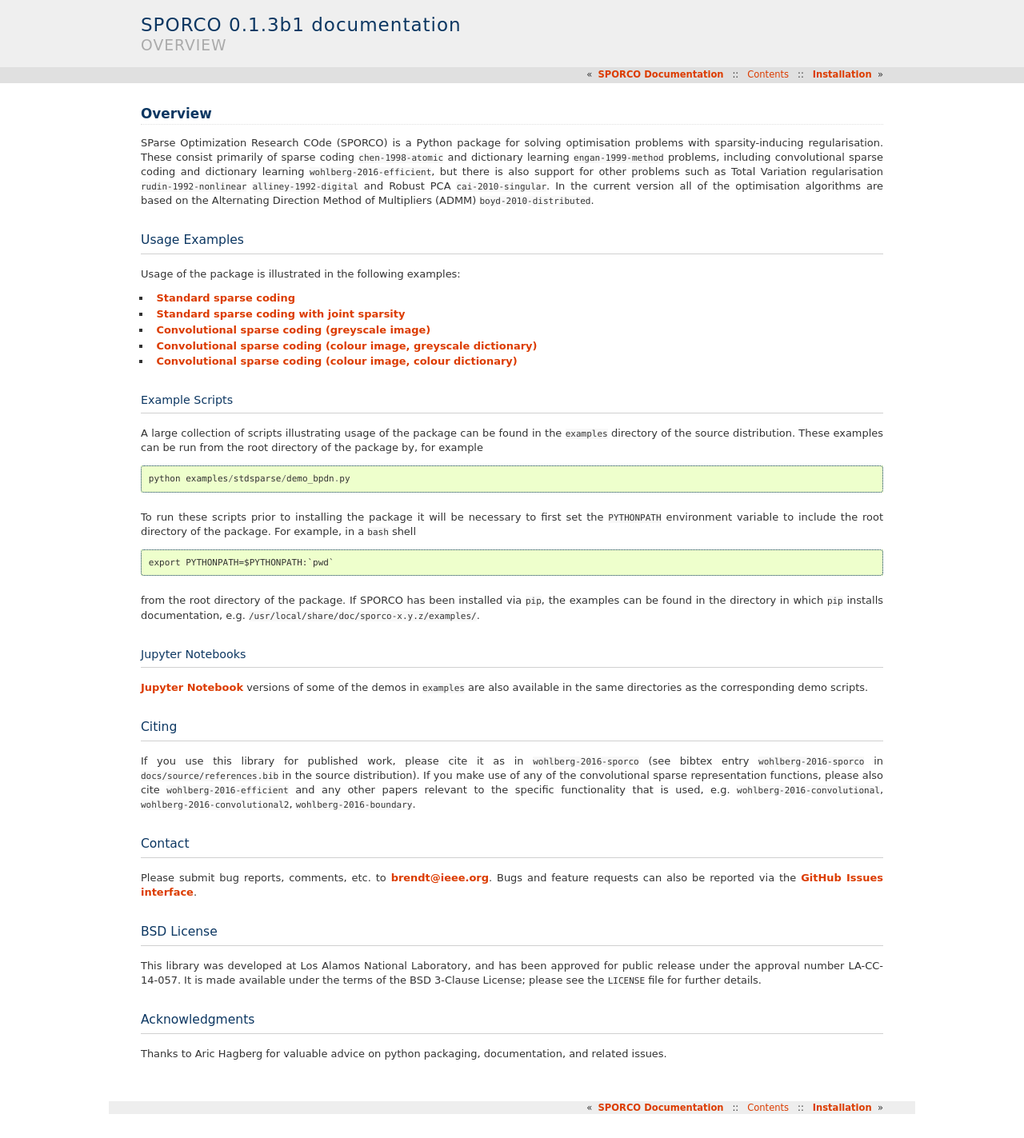
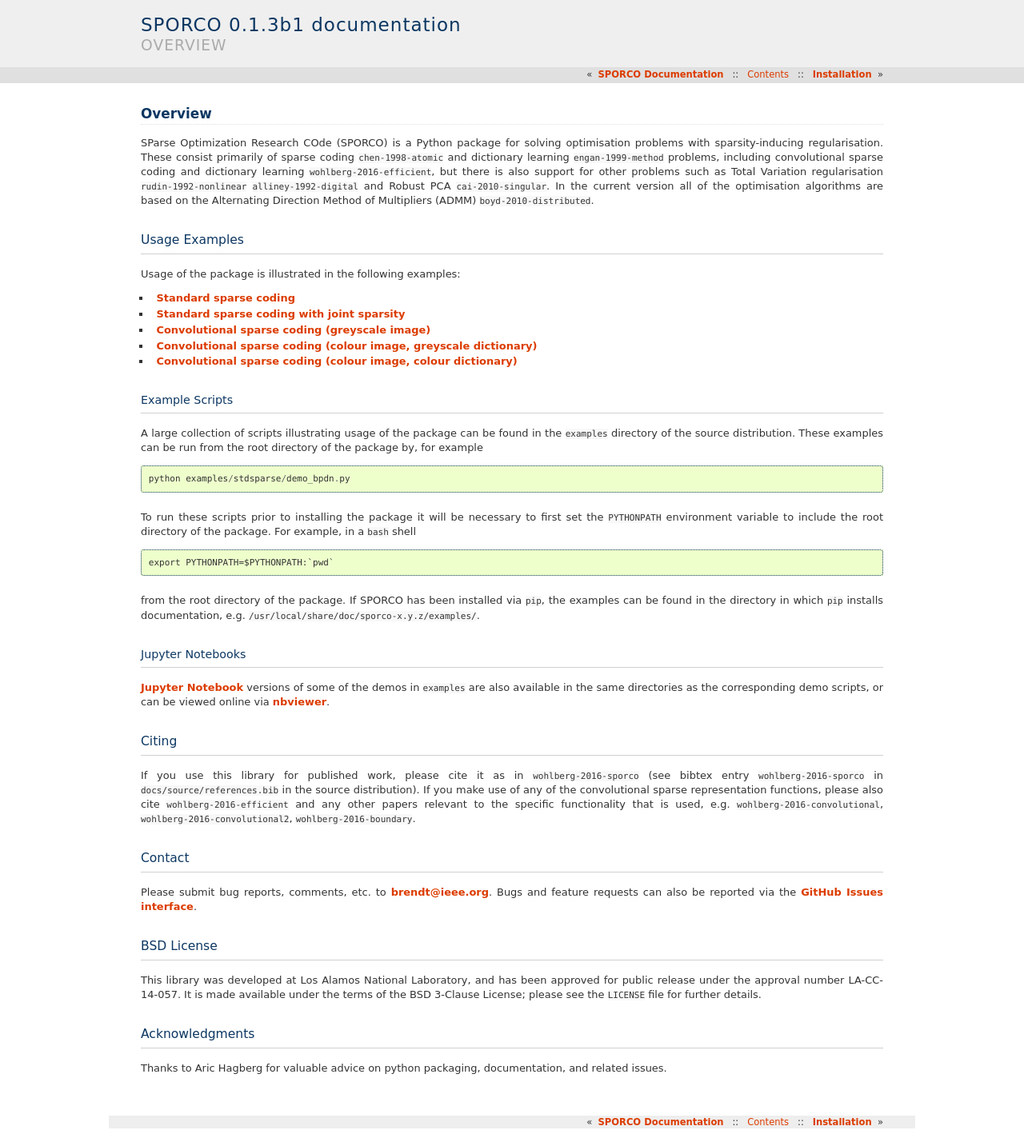
Before and after one commit to bwohlberg/sporco, a Sphinx documentation site: the page built from docs/source/overview.rst, in a window 1280 px wide. Shown: the whole page at 80% size. Built offline with Sphinx 7.4.7, drawn with Linux system fonts in a browser that asks for light colours; pages that are not in the unit, such as notebooks, are missing from menus; cross-references to code outside the pages are shown as plain code.

Commit message:
Added links for nbviewer access to notebooks

```diff
--- a/README.rst
+++ b/README.rst
@@ -171,7 +171,8 @@ from the root directory of the package.
 
 `Jupyter Notebook <http://jupyter.org/>`_ versions of some of the
 demos in ``examples`` are also available in the same directories as
-the corresponding demo scripts.
+the corresponding demo scripts, or can be viewed online via `nbviewer
+<https://nbviewer.jupyter.org/github/bwohlberg/sporco/blob/master/examples/index.ipynb>`_.
 
 
 
--- a/docs/source/overview.rst
+++ b/docs/source/overview.rst
@@ -67,7 +67,8 @@ Jupyter Notebooks
 
 `Jupyter Notebook <http://jupyter.org/>`_ versions of some of the
 demos in ``examples`` are also available in the same directories as
-the corresponding demo scripts.
+the corresponding demo scripts, or can be viewed online via `nbviewer
+<https://nbviewer.jupyter.org/github/bwohlberg/sporco/blob/master/examples/index.ipynb>`_.
 
 
 
```
Also changed, not shown: 1 other file.
